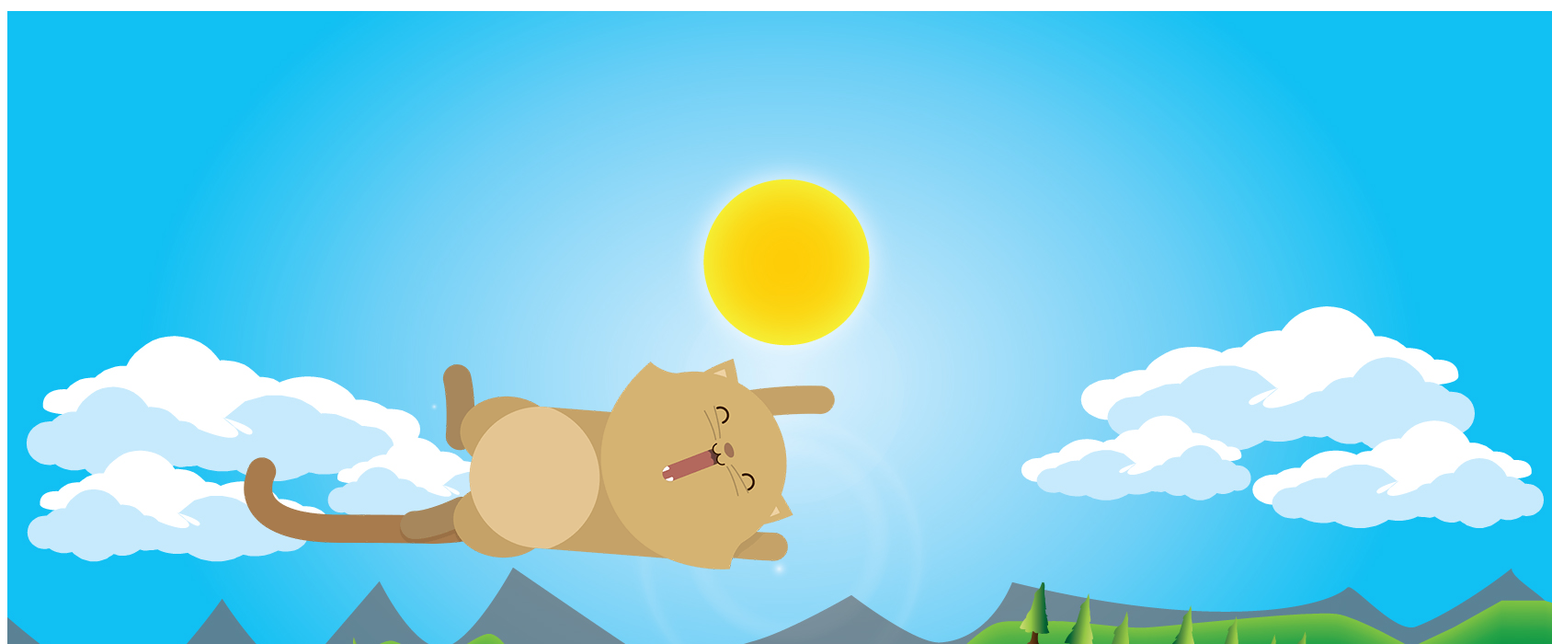
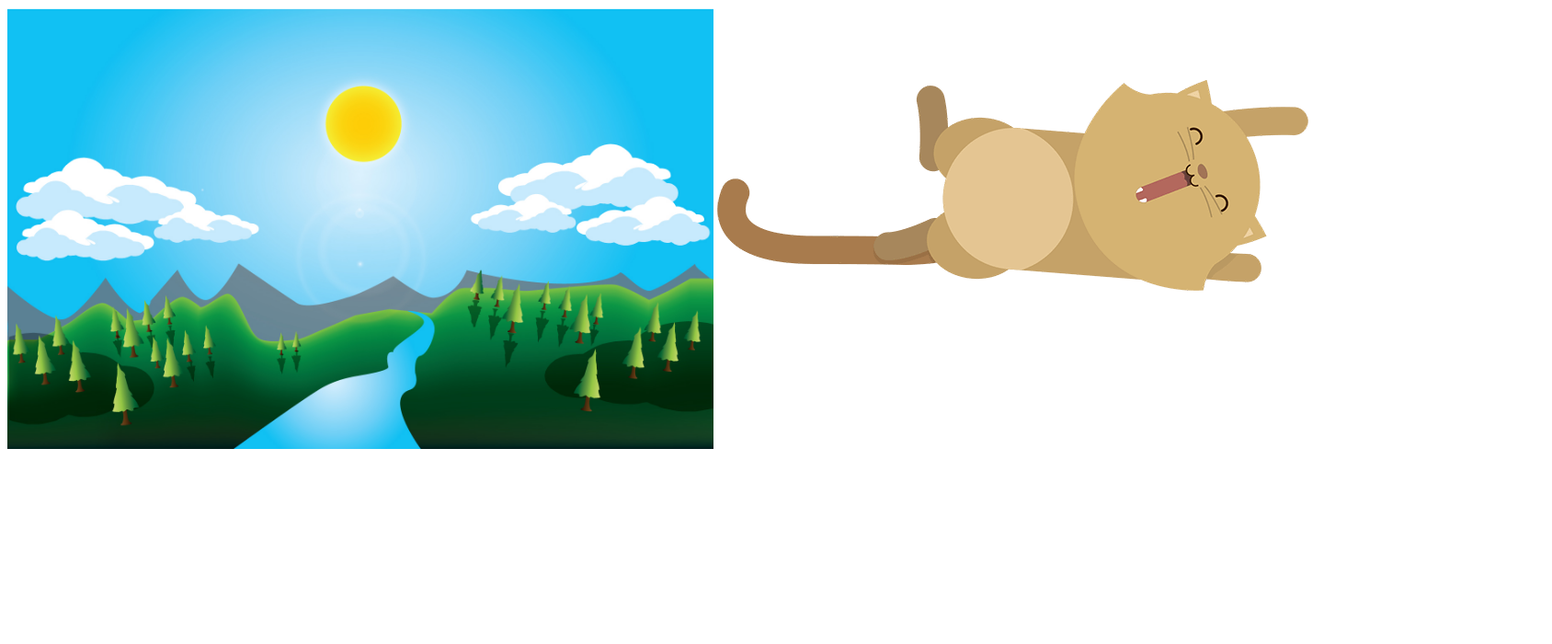
Before and after one commit to YessiGarcia/kittenTemplate, a plain HTML site: page index.html in a window 1280 px wide. Shown: the top 700 px of the page at 92% size, 1688 px wide, since content can reach past the window. Drawn offline with Linux system fonts and the light colour scheme.

Commit message:
mejorado

```diff
--- a/css/main.css
+++ b/css/main.css
@@ -1,20 +1,19 @@
 .contenedor{
 	width: 100%;
-	height: 200px;
+	height: 500px;
 	position: relative;
 }
 
 #gato-uno , #gato-dos , #gato-tres{
 	position: absolute;
-	top:50%;
-	padding: 20%;
-	height: auto;
-
+	top:10%;
 }
 
+#paisaje-uno , #paisaje-dos , #paisaje-tres{
+	height: 480px;
+}
 
-@media (min-width: 1025px) {
-
+@media (min-width: 1200px)  {
 	#paisaje-dos{
 		display:none;
 	}
@@ -29,7 +28,6 @@
 		display: none;
 	}
 }
-
 
 @media (max-width: 1024px) and (min-width: 769px) {
 	#paisaje-uno{
```
Also changed, not shown: index.html (+1 -1 lines).
